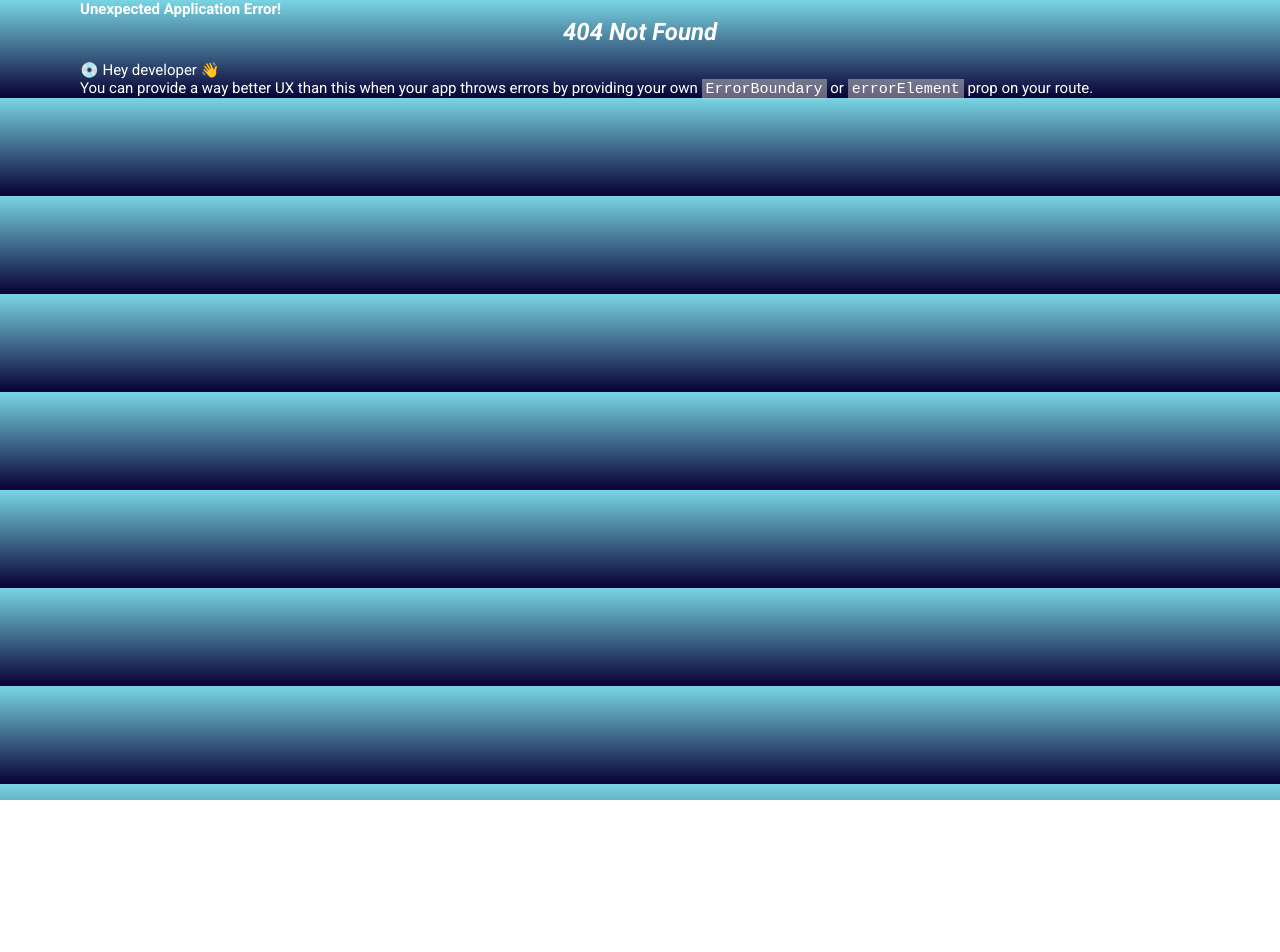
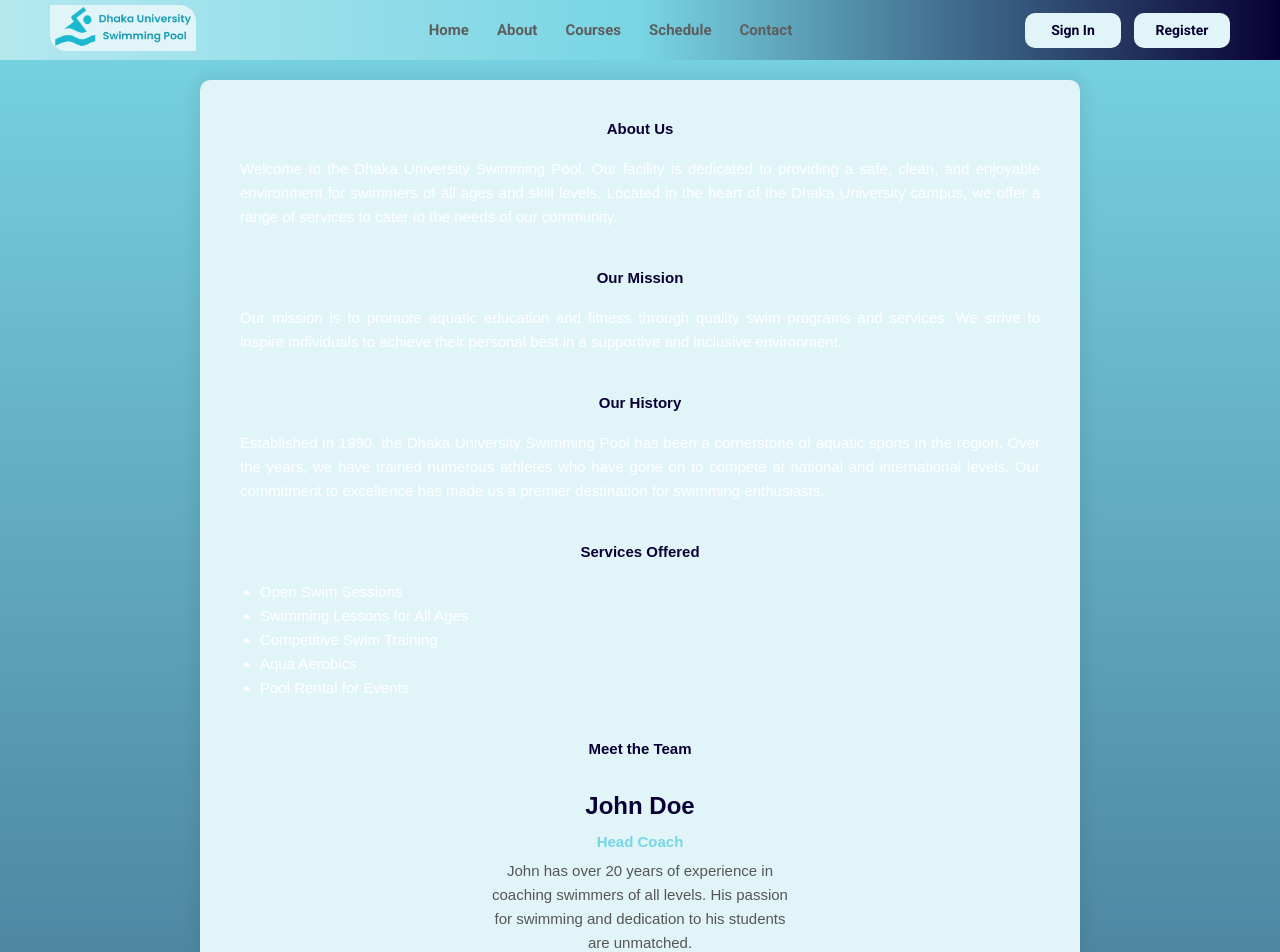
Before and after one commit to EFTY1309/SPL-2, a React (Vite) app in the folder frontend/: page /about in a window 1280 px wide. Before the commit this address had no page. Shown: the top 952 px of the page. Before the commit the page ends 800 px from the top, so only its background shows below. Built offline with nearby package versions, Linux system fonts and the light colour scheme.

Commit message:
About Page added and some codes updated

```diff
--- /dev/null
+++ b/frontend/src/components/about/AboutUs.css
@@ -0,0 +1,91 @@
+.about-us {
+  margin-top: 80px;
+  margin-bottom: 40px;
+  max-width: 100%;
+  display: flex;
+  justify-content: center;
+  align-items: center;
+  min-height: 80vh;
+  font-family: Arial, sans-serif;
+  color: #333;
+}
+
+.about-us-container {
+  width: 80%;
+  max-width: 800px;
+  padding: 40px;
+  background: #e1f5f8;
+  border-radius: 10px;
+  box-shadow: 0 0 20px rgba(0, 0, 0, 0.1);
+}
+
+.about-us h1,
+.about-us h2 {
+  text-align: center;
+  color: #080034;
+  margin-bottom: 20px;
+}
+
+.about-us-intro,
+.our-mission,
+.our-history,
+.services-offered,
+.meet-the-team,
+.contact-us {
+  margin-bottom: 40px;
+}
+
+.about-us-intro p,
+.our-mission p,
+.our-history p,
+.services-offered ul,
+.team-members,
+.contact-us p {
+  text-align: justify;
+  line-height: 1.6;
+}
+
+.services-offered ul {
+  list-style: disc;
+  padding-left: 20px;
+  margin: 0;
+}
+
+.team-members {
+  display: flex;
+  flex-direction: column;
+  align-items: center;
+}
+
+.team-member {
+  margin-bottom: 20px;
+  text-align: center;
+}
+
+.team-member img {
+  border-radius: 50%;
+  width: 150px;
+  height: 150px;
+  object-fit: cover;
+  box-shadow: 0 0 10px rgba(0, 0, 0, 0.1);
+  margin-bottom: 10px;
+}
+
+.team-member h3 {
+  margin: 10px 0 5px 0;
+  color: #080034;
+}
+
+.team-member p {
+  margin: 0;
+  color: #555;
+}
+
+.contact-us a {
+  color: #78d5e3;
+  text-decoration: none;
+}
+
+.contact-us a:hover {
+  text-decoration: underline;
+}
--- /dev/null
+++ b/frontend/src/components/about/AboutUs.jsx
@@ -0,0 +1,59 @@
+import React from 'react';
+import './AboutUs.css';
+import TeamMember from './TeamMember';
+
+const AboutUs = () => {
+  return (
+    <div className="about-us">
+      <div className="about-us-container">
+        <h1>About Us</h1>
+        <section className="about-us-intro">
+          <p>
+            Welcome to the Dhaka University Swimming Pool. Our facility is dedicated to providing a safe, clean, and enjoyable environment for swimmers of all ages and skill levels. Located in the heart of the Dhaka University campus, we offer a range of services to cater to the needs of our community.
+          </p>
+        </section>
+
+        <section className="our-mission">
+          <h2>Our Mission</h2>
+          <p>
+            Our mission is to promote aquatic education and fitness through quality swim programs and services. We strive to inspire individuals to achieve their personal best in a supportive and inclusive environment.
+          </p>
+        </section>
+
+        <section className="our-history">
+          <h2>Our History</h2>
+          <p>
+            Established in 1990, the Dhaka University Swimming Pool has been a cornerstone of aquatic sports in the region. Over the years, we have trained numerous athletes who have gone on to compete at national and international levels. Our commitment to excellence has made us a premier destination for swimming enthusiasts.
+          </p>
+        </section>
+
+        <section className="services-offered">
+          <h2>Services Offered</h2>
+          <ul>
+            <li>Open Swim Sessions</li>
+            <li>Swimming Lessons for All Ages</li>
+            <li>Competitive Swim Training</li>
+            <li>Aqua Aerobics</li>
+            <li>Pool Rental for Events</li>
+          </ul>
+        </section>
+
+        <section className="meet-the-team">
+          <h2>Meet the Team</h2>
+          <div className="team-members">
+            <TeamMember name="John Doe" position="Head Coach" bio="John has over 20 years of experience in coaching swimmers of all levels. His passion for swimming and dedication to his students are unmatched." />
+            <TeamMember name="Jane Smith" position="Assistant Coach" bio="Jane specializes in training young swimmers and has been a part of our team for the last 10 years. Her approach to teaching ensures that every student feels confident in the water." />
+            <TeamMember name="Emily Johnson" position="Facility Manager" bio="Emily manages the daily operations of our facility, ensuring that everything runs smoothly and our pool remains a top-notch facility." />
+          </div>
+        </section>
+
+        <section className="contact-us">
+          <h2>Contact Us</h2>
+          <p>If you have any questions or would like to learn more about our services, please feel free to <a href="/contact">contact us</a>.</p>
+        </section>
+      </div>
+    </div>
+  );
+};
+
+export default AboutUs;
--- /dev/null
+++ b/frontend/src/components/about/TeamMember.css
@@ -0,0 +1,24 @@
+.team-member {
+    display: flex;
+    flex-direction: column;
+    align-items: center;
+    margin-bottom: 20px;
+    text-align: center;
+  }
+
+  .member-info {
+    max-width: 300px;
+  }
+
+  .member-info h3 {
+    margin-bottom: 5px;
+    color: #080034;
+  }
+
+  .member-info p {
+    margin-bottom: 5px;
+  }
+
+  .member-info strong {
+    color: #78d5e3;
+  }
--- /dev/null
+++ b/frontend/src/components/about/TeamMember.jsx
@@ -0,0 +1,16 @@
+import React from 'react';
+import './TeamMember.css';
+
+const TeamMember = ({ name, position, bio }) => {
+  return (
+    <div className="team-member">
+      <div className="member-info">
+        <h3>{name}</h3>
+        <p><strong>{position}</strong></p>
+        <p>{bio}</p>
+      </div>
+    </div>
+  );
+};
+
+export default TeamMember;
--- a/frontend/src/components/contact/ContactUs.css
+++ b/frontend/src/components/contact/ContactUs.css
@@ -1,5 +1,6 @@
 .contact-us {
     margin-top: 80px;
+    margin-bottom: 40px;
     max-width: 100%;
     display: flex;
     justify-content: center;
@@ -56,10 +57,12 @@
 
   .form-group input, .form-group textarea {
     width: 100%;
+    height: auto;
     padding: 10px;
     border: 1px solid #ccc;
     border-radius: 5px;
     outline: none;
+    color: #333;
   }
 
   .form-group textarea {
--- a/frontend/src/components/contact/ContactUs.jsx
+++ b/frontend/src/components/contact/ContactUs.jsx
@@ -1,8 +1,34 @@
-import React from 'react';
+import React, { useState } from 'react';
 import './ContactUs.css';
 import Button2 from '../buttons/Button2';
 
 const ContactUs = () => {
+  const [formData, setFormData] = useState({ name: '', email: '', message: '' });
+
+  const handleChange = (e) => {
+    const { name, value } = e.target;
+    setFormData({ ...formData, [name]: value });
+  };
+
+  const handleSubmit = async (e) => {
+    e.preventDefault();
+    try {
+      const response = await fetch('http://localhost:5000/send', {
+        method: 'POST',
+        headers: { 'Content-Type': 'application/json' },
+        body: JSON.stringify(formData),
+      });
+      if (response.ok) {
+        alert('Message sent successfully');
+        setFormData({ name: '', email: '', message: '' });
+      } else {
+        alert('Failed to send message');
+      }
+    } catch (error) {
+      alert('An error occurred while sending the message');
+    }
+  };
+
   return (
     <div className="contact-us">
       <div className="contact-us-container">
@@ -38,7 +64,7 @@ const ContactUs = () => {
         </div>
 
         <div>
-        <iframe
+          <iframe
             title="DU Swimming Pool Map"
             src="https://www.google.com/maps/embed?pb=!1m18!1m12!1m3!1d3651.2356685409425!2d90.38385881539274!3d23.73328138459635!2m3!1f0!2f0!3f0!3m2!1i1024!2i768!4f13.1!3m3!1m2!1s0x3755b8f27029a1f3%3A0x6f3d2f4ad18aa7c0!2sDhaka%20University%20Swimming%20Pool!5e0!3m2!1sen!2sbd!4v1597315876487!5m2!1sen!2sbd"
             width="100%"
@@ -46,27 +72,47 @@ const ContactUs = () => {
             className="map-iframe"
             allowFullScreen=""
             loading="lazy"
-            referrerpolicy="no-referrer-when-downgrade">
-</iframe>
-
+            referrerpolicy="no-referrer-when-downgrade"
+          ></iframe>
         </div>
 
         <div className="contact-form">
           <h1>Send us a Message</h1>
-          <form>
+          <form onSubmit={handleSubmit}>
             <div className="form-group">
               <label htmlFor="name">Your Name</label>
-              <input type="text" id="name" name="name" required />
+              <input
+                type="text"
+                id="name"
+                name="name"
+                value={formData.name}
+                onChange={handleChange}
+                required
+              />
             </div>
             <div className="form-group">
               <label htmlFor="email">Your Email</label>
-              <input type="email" id="email" name="email" required />
+              <input
+                type="email"
+                id="email"
+                name="email"
+                value={formData.email}
+                onChange={handleChange}
+                required
+              />
             </div>
             <div className="form-group">
               <label htmlFor="message">Your Message</label>
-              <textarea id="message" name="message" rows="5" required></textarea>
+              <textarea
+                id="message"
+                name="message"
+                rows="5"
+                value={formData.message}
+                onChange={handleChange}
+                required
+              ></textarea>
             </div>
-            <Button2 text="Send Message" to="" className="contact-us-btn"/>
+            <Button2 text="Send Message" to="#" className="contact-us-btn"/>
           </form>
         </div>
       </div>
--- a/frontend/src/main.jsx
+++ b/frontend/src/main.jsx
@@ -11,6 +11,7 @@ import Dashboard from "./pages/SwimmerDashboard.jsx";
 import Profile from "./pages/ProfilePage.jsx";
 import UpdateProfile from "./pages/UpdateProfilePage.jsx";
 import ContactUs from "./pages/ContactUsPage.jsx";
+import AboutUs from "./pages/AboutUsPage.jsx";
 
 
 import {
@@ -53,6 +54,10 @@ const router = createBrowserRouter([
     path: "contact-us",
     element: <ContactUs />,
   },
+  {
+    path: "about",
+    element: <AboutUs />,
+  },
 ]);
 
 ReactDOM.createRoot(document.getElementById('root')).render(
--- /dev/null
+++ b/frontend/src/pages/AboutUsPage.jsx
@@ -0,0 +1,13 @@
+import React from 'react';
+import MainLayout from '../layout/MainLayout';
+import AboutUs from '../components/about/AboutUs';
+
+const ContactUsPage = () => {
+  return (
+    <MainLayout>
+        <AboutUs />
+    </MainLayout>
+  );
+};
+
+export default ContactUsPage;
```
